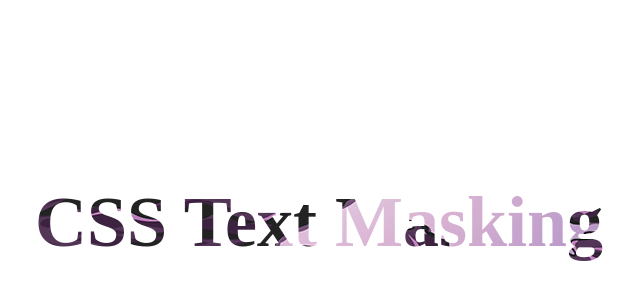
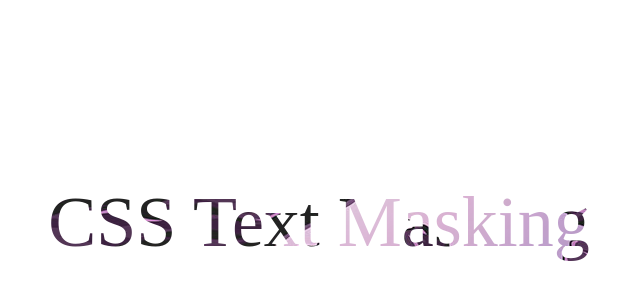
Before and after one commit to lukevers/textmask, a plain HTML site: page index.html in a window 1280 px wide. Shown: the part 178-478 px from the top of the page, without its empty margins (321-961 px from the left). Drawn offline with Linux system fonts and the light colour scheme.

Commit message:
Same styles for h1 and text

```diff
--- a/style.css
+++ b/style.css
@@ -26,8 +26,10 @@ body {
 	text-align: center;
 }
 
-h1 {
+h1,
+text {
 	font-size: 72px;
+	font-weight: 400;
 }
 
 /*
@@ -41,10 +43,6 @@ h1.masking {
 	-webkit-background-clip: text;
 	background-clip: text;
 	color: transparent;
-}
-
-text {
-	font-size: 72px;
 }
 
 .webkit {
```
